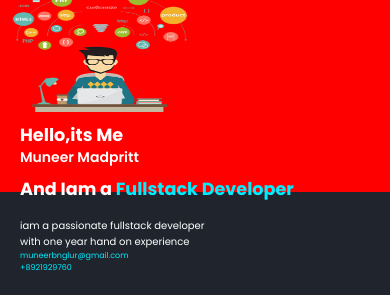
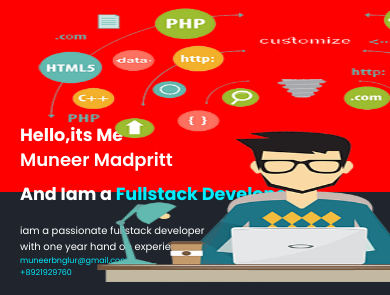
Before and after one commit to Muneermadprit/portfolio-new, a plain HTML site: page index.html in a window 390 px wide. Shown: the part 38-333 px from the top of the page. Drawn offline with nearby package versions, Linux system fonts and the light colour scheme.

Commit message:
first commit

```diff
--- a/styles.css
+++ b/styles.css
@@ -600,7 +600,7 @@ footer {
 
     .home {
         margin: 20px 0;
-        width: 600px;
+        width: 700px;
         height: 200px;
        margin-top: 10px;
        padding: 20px;
@@ -617,7 +617,7 @@ footer {
     }
     .home-content h1{
 
-        font-size: 14px;
+        font-size: 18px;
         padding-bottom: 10px;
 
     }
@@ -631,8 +631,8 @@ footer {
     }
     .developer-img{
         display: block;
-        width: 200px;
-        height: 130px;
+        width: 600px;
+        height: 300px;
     }
     .images{
         width:200px;
```
